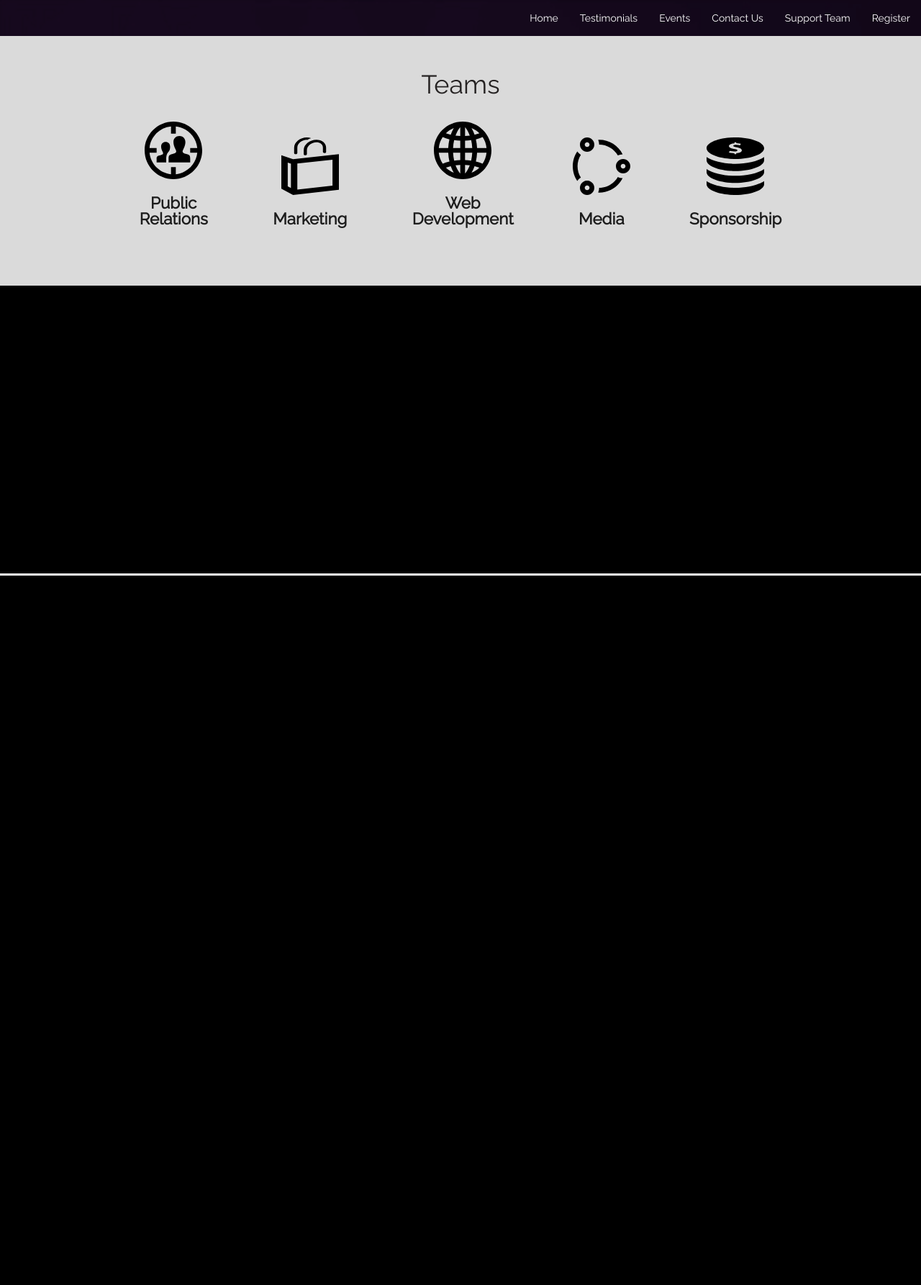
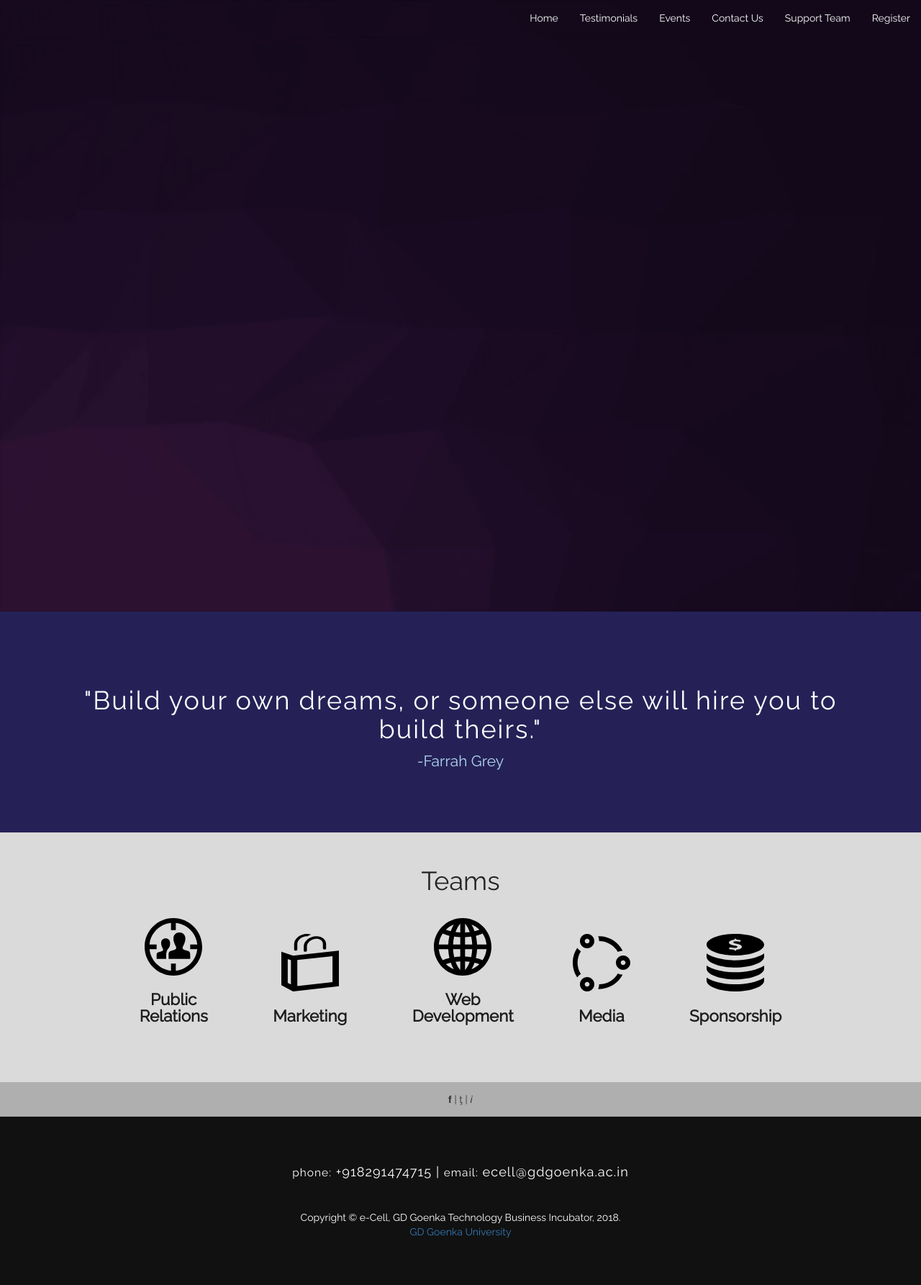
Before and after one commit to aryan27agarwal/Aryan, a PHP site: page / in a window 1280 px wide. Shown: the whole page at 72% size. Before the commit the page ends 800 px from the top, so only its background shows below. Run offline with PHP 8.4, Linux system fonts and the light colour scheme.

Commit message:
Added footer and content to index with teams

```diff
--- a/www/footer.php
+++ b/www/footer.php
@@ -2,6 +2,14 @@
     // expects that the following variables be set in prior
     // $scriptts - an array - containing paths to the script files
 ?>
+        <div class="foot">
+            <div class="contact">
+                <small>phone:</small> +918291474715 | <small>email:</small> ecell@gdgoenka.ac.in<br>
+            </div>
+
+            <br><br>
+            Copyright &copy; e-Cell, GD Goenka Technology Business Incubator, 2018.<br><a href="https://gdgoenkauniversity.com/">GD Goenka University</a>
+        </div>
     </body>
     <!-- list of script -->
     <?php
--- a/www/index.php
+++ b/www/index.php
@@ -3,6 +3,23 @@ $title = 'Home';
 $stylesheets = array('/stylesheets/test.css');
 include('header.php');
 ?>
+
+<div class="background full">
+    <div class="wrapper full">
+
+    </div>
+</div>
+
+<!-- Quote -->
+<div class="quotebg">
+    <h1 class="quote">
+        "Build your own dreams, or someone else will hire you to build theirs."
+    </h1>
+    <footer>
+        -Farrah Grey
+    </footer>
+</div>
+
 <!-- Teams -->
 <div class="teams">
     <h1 class="head">Teams</h1>
@@ -27,8 +44,11 @@ include('header.php');
         <p class="label">Sponsorship</p>
     </div>
 </div>
-<div class="test">
+
+<div class="social">
+    𝐟 | ţ | 𝑖
 </div>
+
 <?php
 $scripts = array();
 include('footer.php');
--- a/www/stylesheets/fresh.css
+++ b/www/stylesheets/fresh.css
@@ -29,3 +29,15 @@ div.wrapper {
 .nav.navbar-nav.navbar-right li.active a.whitish {
 	color: black;
 }
+
+/* foot section */
+.contact {
+    letter-spacing: 1px;
+    font-size: 1.3em;
+}
+.foot {
+    text-align: center;
+    background-color: #111111;
+    color: #fff;
+    padding: 5%;
+}
--- a/www/stylesheets/test.css
+++ b/www/stylesheets/test.css
@@ -1,3 +1,9 @@
+/* frontpage section */
+div.full {
+    min-height: 100vh;
+}
+
+/* teams section */
 .teams {
     text-align: center;
     padding: 2em;
@@ -24,3 +30,26 @@ p.label {
     height: 50vh;
     background-color: #000;
 }
+
+/* quote section */
+.quotebg {
+    background-color: rgb(37, 33, 87);
+    padding: 6em;
+    text-align: center;
+    margin: 0;
+}
+h1.quote {
+    color: #fff;
+    letter-spacing: 2px;
+}
+footer {
+    font-size: 1.5em;
+    color: rgb(178, 215, 240);
+}
+
+/* social section */
+.social {
+    background-color: rgb(175, 175, 175);
+    padding: 1em;
+    text-align: center;
+}
```
